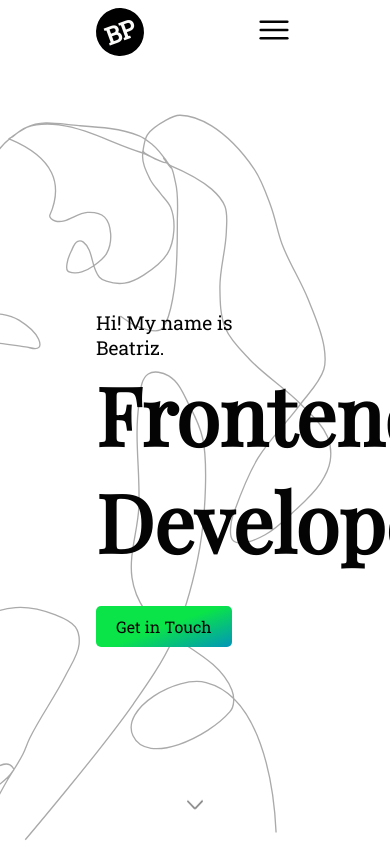
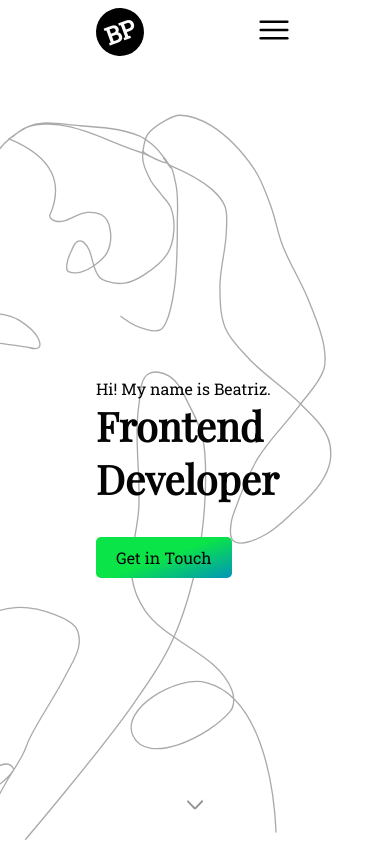
Before and after one commit to BRp99/portfolio-old, a React (Create React App) app in the folder portfolio/: page / in a window 390 px wide. Shown: the top 844 px of the page. Built offline with nearby package versions, Linux system fonts and the light colour scheme.

Commit message:
HeroSection responsive

```diff
--- a/portfolio/src/components/HomePage/HeroSection/HeroSection.module.css
+++ b/portfolio/src/components/HomePage/HeroSection/HeroSection.module.css
@@ -3,7 +3,7 @@
   padding-top: 8rem;
   height: calc(100vh - 8rem - 1rem);
   /* height: calc(100 svh - 8rem - 1rem); */
-  position: relative;
+  /* position: relative; */
   z-index: 1;
   display: flex;
   flex-direction: column;
@@ -16,13 +16,13 @@
 }
 
 .greeting {
-  font-size: 1.2rem;
+  font-size: clamp(1rem, 3vw, 1.2rem);
   font-weight: 500;
   margin: 0;
 }
 
 .title {
-  font-size: 5rem;
+  font-size: clamp(2.5rem, 5vw, 5rem);
   margin: 0;
 }
 
@@ -54,3 +54,9 @@
   transform: translateY(2px) translateX(1px);
   box-shadow: 0 0 0 0 var(--dark_black);
 }
+
+/* @media (width < 385px) {
+  .container * > {
+    white-space: nowrap;
+  }
+} */
--- a/portfolio/src/components/Layout/Header/Header.module.css
+++ b/portfolio/src/components/Layout/Header/Header.module.css
@@ -53,6 +53,7 @@
 
   .container > * {
     justify-content: space-around;
+    /* position: static; */
   }
 
   .hamburger {
--- a/portfolio/src/index.css
+++ b/portfolio/src/index.css
@@ -63,6 +63,7 @@ body {
   color: var(--text-color);
   transition: background-color 0.1s ease-out, color 0.1s ease-out;
   /* height: -webkit-fill-available; */
+  overflow-x: hidden;
 }
 
 a {
@@ -79,9 +80,3 @@ h3 {
 ::selection {
   background-color: var(--selection-color);
 }
-
-@media (width < 1070px) {
-  body {
-    overscroll-behavior: none;
-  }
-}
```
